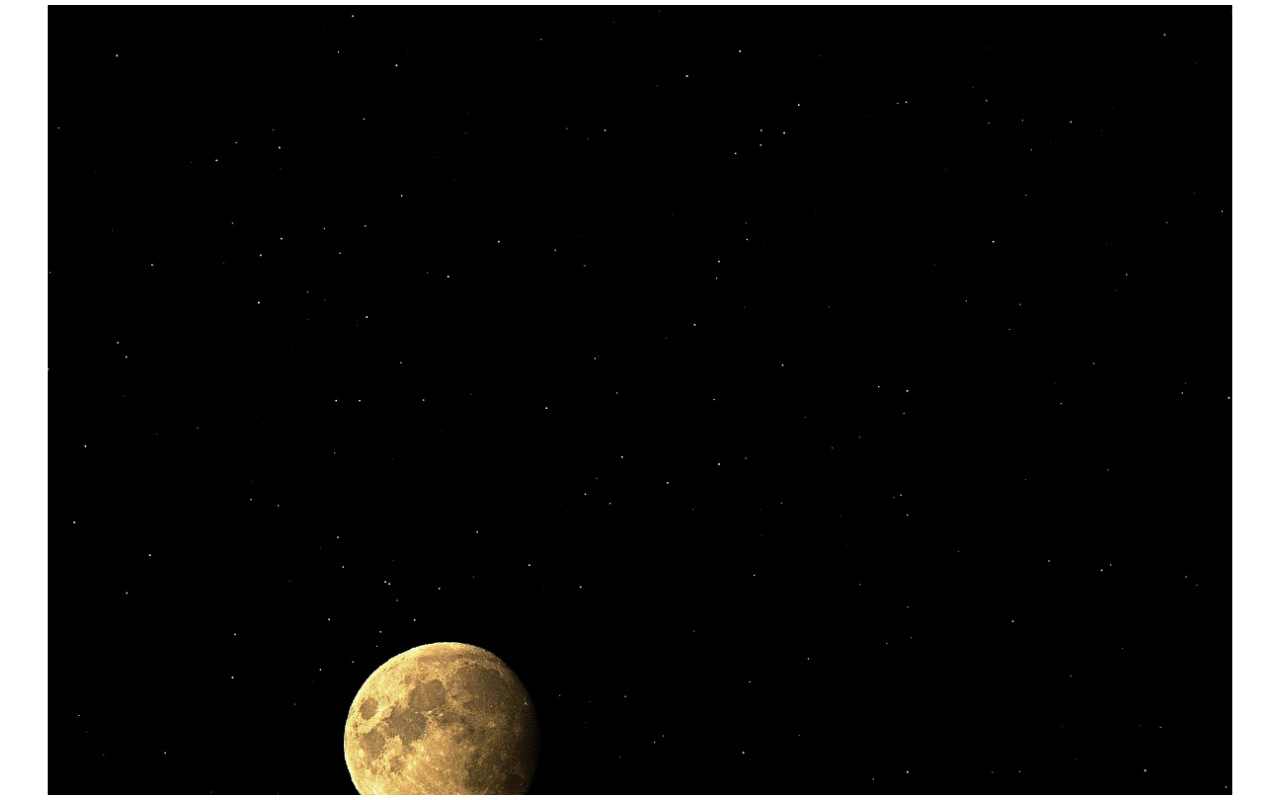
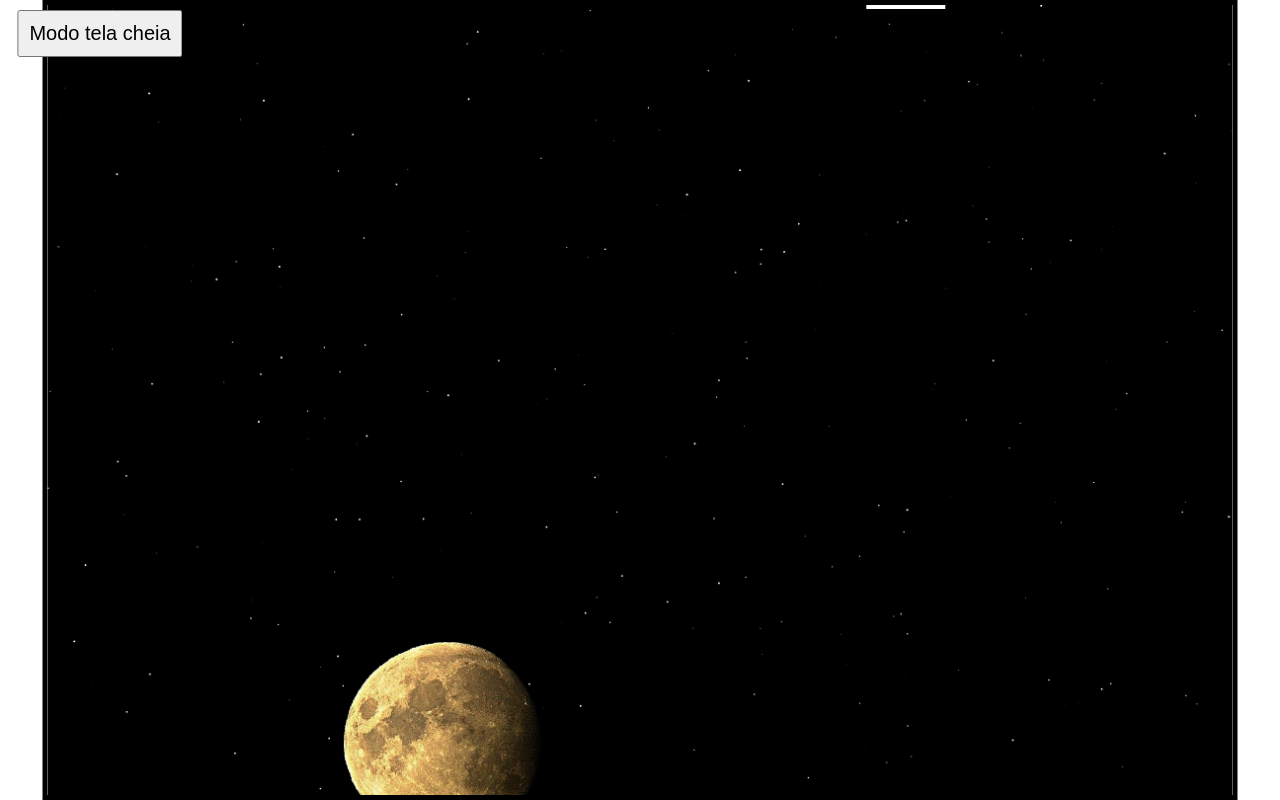
Before and after one commit to lucascecin/flicts, a plain HTML site: page index.html in a window 1280 px wide. Drawn offline with Linux system fonts and the light colour scheme.

Commit message:
Add files via upload

```diff
--- a/index.html
+++ b/index.html
@@ -10,6 +10,8 @@
 <body>
 
     <canvas id="canvas" width="1200" height="800"></canvas>
+    <button id="fullScreenButton">Modo tela cheia</button>
+
     <script src="starsbackground.js"></script>
     <script src="utilities.js"></script>
     <script src="flicts.js"></script>
--- a/main.js
+++ b/main.js
@@ -5,22 +5,37 @@
 // foi resgatado!
 // Quantos mais forem salvos, aumenta a velocidade do jogo
 // para celular, deixa pra um lado ou para o outro!
+// pode ser um touch event à esquerda ou à direita da lua
 
-
+//setup
 const canvas = document.getElementById('canvas')
 const ctx = canvas.getContext('2d')
+const fullScreenButton = document.getElementById('fullScreenButton')
 
 canvas.width = 1200
 canvas.height = 800
 
-//variables
+function toggleFullScreen() {
+    console.log(document.fullscreenElement)
+    if (!document.fullscreenElement) {
+        canvas.requestFullscreen().catch(err => {
+            alert(`Erro, não foi possível entrar em tela cheia: ${err.message}`)
+        })
+    } else {
+        document.exitFullscreen()
+    }
+}
+fullScreenButton.addEventListener('click', toggleFullScreen)
+
+
+//game variables
 let frame = 0
-let gameSpeed = 1
+let gameSpeed = 2
 caraOuCoroa = ["cara", "coroa"]
 
 function spawnSquareOrFlicts() {
 
-    if (frame % 350 === 0) {
+    if (frame % 300 === 0) {
 
         let flictsOrSquare = caraOuCoroa[Math.floor(Math.random() * caraOuCoroa.length)]
 
--- a/style.css
+++ b/style.css
@@ -9,8 +9,19 @@
     top: 50%;
     left: 50%;
     transform: translate(-50%,-50%);
-    border: 5px solid white;
+    border: 5px solid;
     max-width: 100%;
     max-height: 100%;
 
 }
+
+#fullScreenButton {
+    position: absolute;
+    font-size: 20px;
+    padding: 10px;
+    top: 10px;
+    left: 100px;
+    transform: translateX(-50%);
+    text-align: center;
+
+}
--- a/utilities.js
+++ b/utilities.js
@@ -1,49 +1,76 @@
 // inputs and collision funtion
 
 // inputs
-const LEFT = 37, RIGHT = 39, SPACE = 32, Q = 81;
-let spaceIsPressed = false;
-let quitGame = false;
+const LEFT = 37, RIGHT = 39, SPACE = 32, Q = 81
+let spaceIsPressed = false
+let quitGame = false
+//let touchY = ''
+//let touchTreshold = 30 // minumun swipe
+let touching = false;
+let touchingX = 0;
 
-window.addEventListener("keydown",keydownHandler,false);
-window.addEventListener("keyup",keyupHandler,false);
+window.addEventListener("keydown", keydownHandler, false)
+window.addEventListener("keyup", keyupHandler, false)
+window.addEventListener("touchstart", e => {
+    touchingX = e.changedTouches[0].pageX
+    //console.log(e.changedTouches[0].pageX)
+    touching = true
+    if (touchingX > player.x) {
+        player.mvLeft = false
+        player.mvRight = true
+    }
+    if (touchingX < player.x) {
+        player.mvLeft = true
+        player.mvRight = false
+    }
+})
+
+window.addEventListener("touchmove", e => {
+    console.log(e.changedTouches[0].pageY)
+})
+
+window.addEventListener("touchend", e => {
+    console.log(e.changedTouches[0].pageX)
+    touching = false
+
+})
 
 function keydownHandler(e) {
     switch(e.keyCode){
         case RIGHT:
-            player.mvRight = true;
-            player.mvLeft = false;
-            break;
+            player.mvRight = true
+            player.mvLeft = false
+            break
         case LEFT:
-            player.mvRight = false;
-            player.mvLeft = true;
-            break;
+            player.mvRight = false
+            player.mvLeft = true
+            break
         case SPACE:
             //spaceIsPressed = true;
             //player.firing = true
             //if (!game.over) {player.shoot()}
             //player.canFireAgain = false; // após 1 disparo, não pode disparar mais
             //if (game.over && !game.active) {restartGame()}
-            break;
+            break
         case Q:
-            quitGame = true;
-            break;
+            quitGame = true
+            break
     }
 }
 
 function keyupHandler(e) {
     switch(e.keyCode){
         case RIGHT:
-            player.mvRight = false;
+            player.mvRight = false
             break;
         case LEFT:
-            player.mvLeft = false;
-            break;
+            player.mvLeft = false
+            break
         case SPACE:
             //spaceIsPressed = false;
             //player.firing = false;
             //player.canFireAgain = true;
-            break;
+            break
     }
 }
 
```
